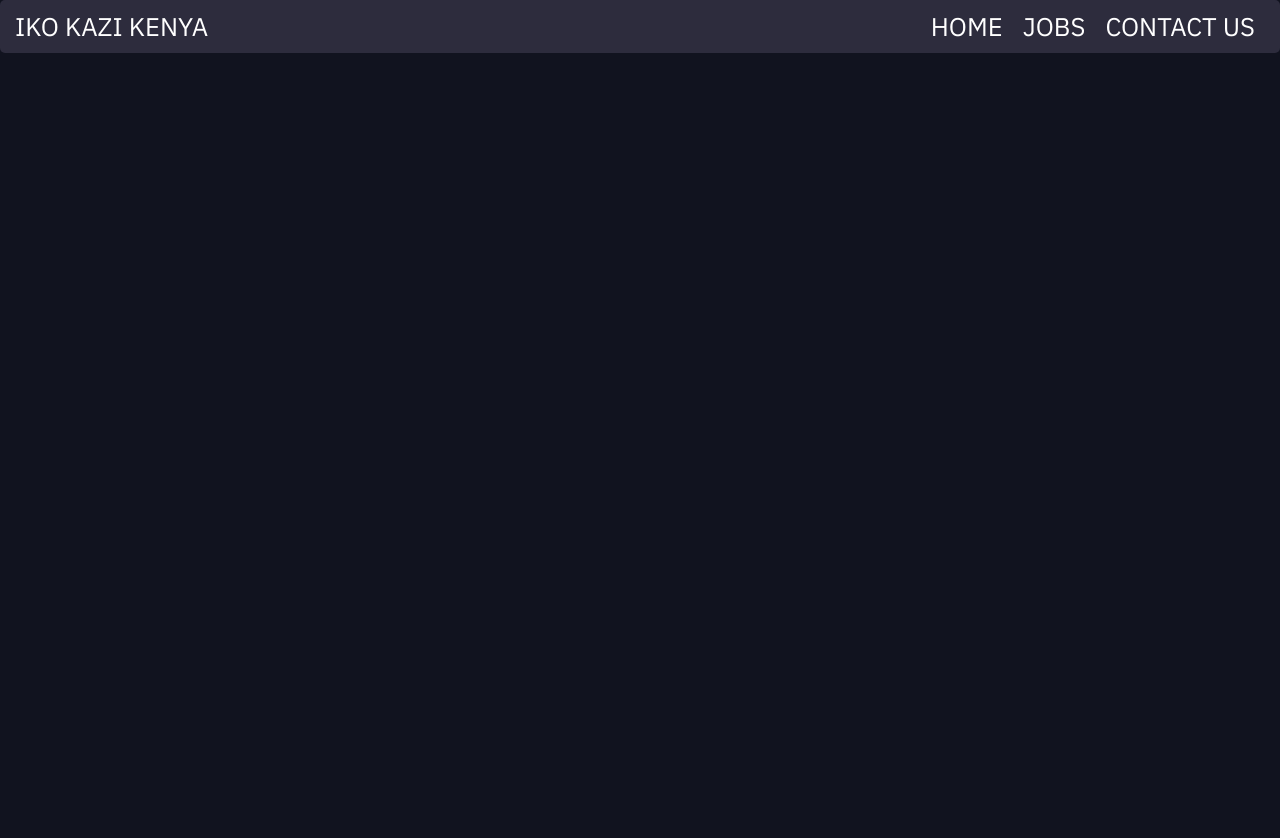
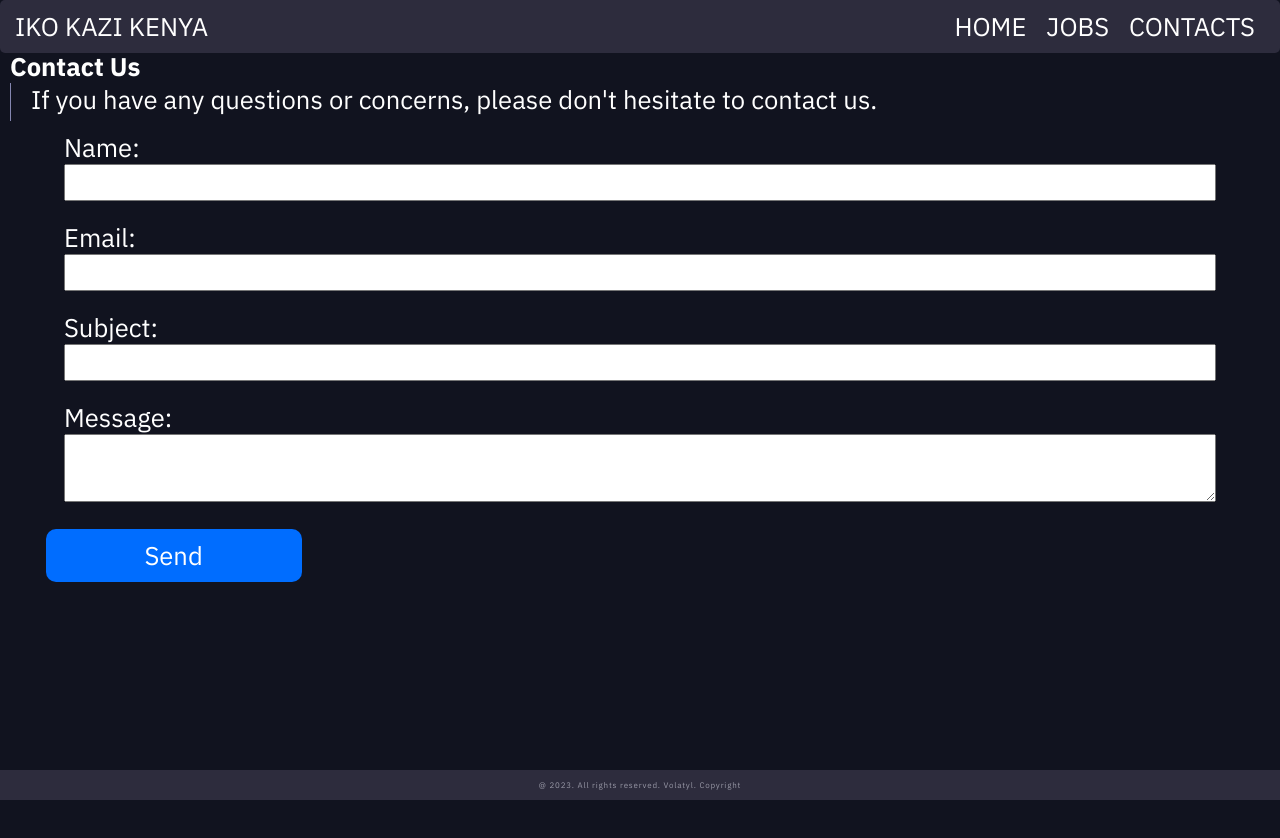
Before and after one commit to Schola-droid/iko-kazi-kenya, a React (Vite) app: page /contacts in a window 1280 px wide. Shown: the top 838 px of the page. Before the commit the page ends 800 px from the top, so only its background shows below. Built offline with nearby package versions, Linux system fonts and the light colour scheme; data requests are answered from the project's data file.

Commit message:
Finished assignment

```diff
--- a/src/App.css
+++ b/src/App.css
@@ -36,7 +36,6 @@ body {
   padding: 10px 15px;
   align-items: center;
   border-radius: 5px;
-
 }
 #nav-links a {
   margin: 0 10px;
@@ -193,7 +192,7 @@ body {
 }
 #location,
 #jobType {
-  color: var(--back-color);;
+  color: var(--back-color);
 }
 
 /* JOB DETAILS STYLING */
@@ -304,3 +303,34 @@ p:nth-child(2) {
   font-size: 1vh;
   letter-spacing: 0.1vh;
 }
+/* CONTACTS STYLING */
+
+#contacts {
+  margin-top: 50px;
+}
+#contacts main {
+  display: flex;
+  flex-direction: column;
+  margin: 10px;
+}
+#contacts main form {
+  display: flex;
+  margin: 10px;
+  flex-direction: column;
+}
+#contacts main form label {
+  padding-bottom: 20px;
+  margin: 0 auto;
+}
+#contacts main form label input, textarea{
+  width: 90vw;
+}
+#contacts main form button{
+  background-color: #006dff;
+  border: none;
+  color: white;
+  width: 20vw;
+  margin-left: 2vw;
+  padding: 10px;
+  border-radius: 10px;
+}
--- a/src/App.jsx
+++ b/src/App.jsx
@@ -2,13 +2,12 @@ import React from "react";
 import "./App.css";
 import NavBar from "./components/NavBar";
 import Home from "./components/Home";
-import ContactUs from "./components/ContactUs";
+import Contacts from "./components/Contacts";
 
 import { Route, Routes } from "react-router";
 import Header from "./components/Header";
 import Jobs from "./components/Jobs";
 import { InitialProvider } from "./components/JobContext";
-import ContactDetails from './components/ContactDetails';
 
 function App() {
   return (
@@ -17,8 +16,7 @@ function App() {
       <Routes>
         <Route path="/" element={<Home />} />
         <Route path="/jobs" element={<Jobs />} />
-        <Route path="/contact-us" element={<ContactUs />} />
-        <Route path="/contact-details" element={<ContactDetails />} />
+        <Route path="/contacts" element={<Contacts />} />
       </Routes>
     </InitialProvider>
   );
--- a/src/components/ContactDetails.jsx
+++ /dev/null
@@ -1,16 +0,0 @@
-import React from 'react';
-import { Link } from 'react-router-dom';
-
-
-const ContactDetails = () => {
-    return (
-        <div>
-            <h1>Contact Details</h1>
-            <p>Company Name: IKO KAZI KENYA</p>
-            <p>Email: info@ikokazi.co.ke</p>
-            <p>Phone Number: +254712345678</p>
-        </div>
-    );
-}
-
-export default ContactDetails;
--- a/src/components/ContactUs.jsx
+++ /dev/null
@@ -1,13 +0,0 @@
-import React from 'react';
-import { Link } from 'react-router-dom';
-
-const ContactUs = () => {
-    return (
-        <div>
-            <h1>Contact Us</h1>
-            <p>For more information, please visit our <Link to="/contact-details">Contact Details</Link> page.</p>
-        </div>
-    );
-}
-
-export default ContactUs;
--- /dev/null
+++ b/src/components/Contacts.jsx
@@ -0,0 +1,47 @@
+import React from "react";
+import { Link } from "react-router-dom";
+import Footer from "./Footer";
+
+const Contacts = () => {
+  return (
+    <div id="contacts">
+      <main>
+        <h1>Contact Us</h1>
+        <p>
+          If you have any questions or concerns, please don't hesitate to
+          contact us.
+        </p>
+        <form>
+          <label htmlFor="name">
+            Name:
+            <br />
+            <input type="text" id="name" name="name" required />
+          </label>
+
+          <label htmlFor="email">
+            Email:
+            <br />
+            <input type="email" id="email" name="email" required />
+          </label>
+
+          <label htmlFor="subject">
+            Subject:
+            <br />
+            <input type="text" id="subject" name="subject" required />
+          </label>
+
+          <label htmlFor="message">
+            Message:
+            <br />
+            <textarea id="message" name="message" required></textarea>
+          </label>
+
+          <button type="submit">Send</button>
+        </form>
+      </main>
+      <Footer />
+    </div>
+  );
+};
+
+export default Contacts;
--- a/src/components/NavBar.jsx
+++ b/src/components/NavBar.jsx
@@ -7,7 +7,7 @@ const NavBar = () => {
       <nav id="nav-links">
         <NavLink to="/">HOME</NavLink>
         <NavLink to="/jobs">JOBS</NavLink>
-        <NavLink to="/contact-us">CONTACT US</NavLink>
+        <NavLink to="/contacts">CONTACTS</NavLink>
       </nav>
     </>
   );
```
